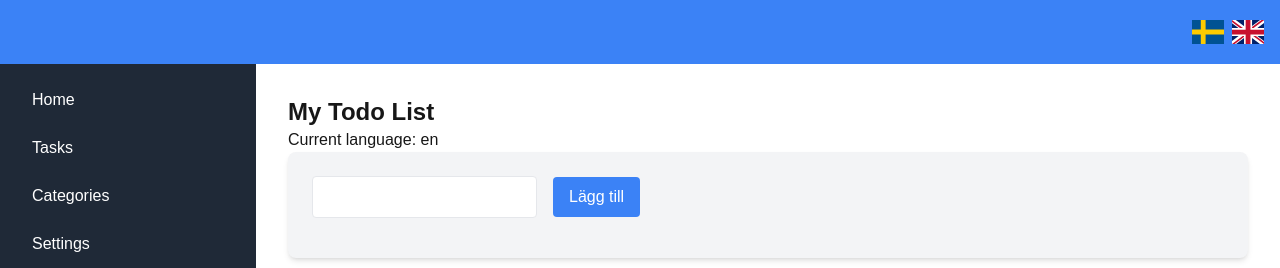
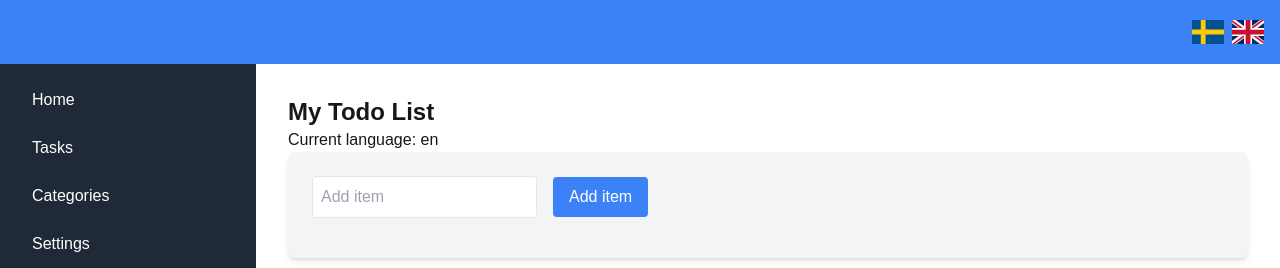
Before and after one commit to tareHej/Praktik-todoLista, a Next.js app in the folder app/: page /en in a window 1280 px wide. Shown: the top 268 px of the page. Built offline with nearby package versions, Linux system fonts and the light colour scheme.

Commit message:
Fixed button elements translation

```diff
--- a/app/src/app/[lang]/dictionaries.ts
+++ b/app/src/app/[lang]/dictionaries.ts
@@ -1,4 +1,3 @@
-import 'server-only'
 
 const dictionaries = {
   en: () => import('../dictionaries/en.json').then((module) => module.default),
--- a/app/src/app/components/todoList.tsx
+++ b/app/src/app/components/todoList.tsx
@@ -1,6 +1,8 @@
 "use client";
 
-import { useState } from 'react';
+import { useState, useEffect } from 'react';
+import { useParams } from 'next/navigation';
+import { getDictionary} from '../[lang]/dictionaries';
 
 interface Todo {
   id: string;
@@ -11,6 +13,17 @@ interface Todo {
 const TodoList = () => {
   const [todos, setTodos] = useState<Todo[]>([]);
   const [newTodoText, setNewTodoText] = useState('');
+  const [dict, setDict] = useState<any>({});
+  const { lang } = useParams();
+
+  useEffect(() => {
+    const loadDictionary = async () => {
+      const dictionary = await getDictionary(lang as 'en' | 'sv');
+      setDict(dictionary);
+    };
+    loadDictionary();
+  }, [lang]);
+
 
   const addTodo = () => {
     if (newTodoText.trim() !== '') {
@@ -46,10 +59,15 @@ const TodoList = () => {
         className="p-2 mr-4 border rounded"
         type="text"
         value={newTodoText}
-        onChange={(e) => setNewTodoText(e.target.value)}/>
+        onChange={(e) => setNewTodoText(e.target.value)}
+        placeholder={dict.todo?.add}
+      />
       <button
         className="px-4 py-2 bg-blue-500 text-white rounded hover:bg-blue-700"
-        onClick={addTodo}>Lägg till</button>
+        onClick={addTodo}
+      >
+        {dict.todo?.add}
+      </button>
       <ul className="mt-4">
         {todos.map((todo) => (
           <li key={todo.id} className="flex items-center mt-2 p-2 border rounded">
@@ -61,13 +79,16 @@ const TodoList = () => {
             />
             <span
               className="flex-grow"
-                    style={{textDecoration: todo.completed ? 'line-through' : 'none' }}>
+              style={{textDecoration: todo.completed ? 'line-through' : 'none' }}
+            >
               {todo.text}
             </span>
             <button
               className="ml-12 px-4 py-2 text-sm bg-red-500 text-white rounded hover:bg-red-700"
               onClick={() => removeTodo(todo.id)}
-                >dict.todo.remove</button>
+            >
+              {dict.todo?.remove}
+            </button>
           </li>
         ))}
       </ul>
--- a/app/src/app/dictionaries/en.json
+++ b/app/src/app/dictionaries/en.json
@@ -5,8 +5,8 @@
     "categories": "Categories",
     "settings": "Settings",
     "todo": {
-      "add": "Add todo",
-      "remove": "Remove todo",
+      "add": "Add item",
+      "remove": "Remove item",
       "toggle": "Toggle todo"
     }
   }
--- a/app/src/app/dictionaries/sv.json
+++ b/app/src/app/dictionaries/sv.json
@@ -3,5 +3,10 @@
     "home": "Hem",
     "tasks": "Uppgifter",
     "categories": "Kategorier",
-    "settings": "Inställningar"
+    "settings": "Inställningar",
+    "todo": {
+      "add": "Lägg till",
+      "remove": "Ta bort",
+      "toggle": "Växla"
+    }
   }
```
Lines whose indentation alone changed are shown as unchanged.
